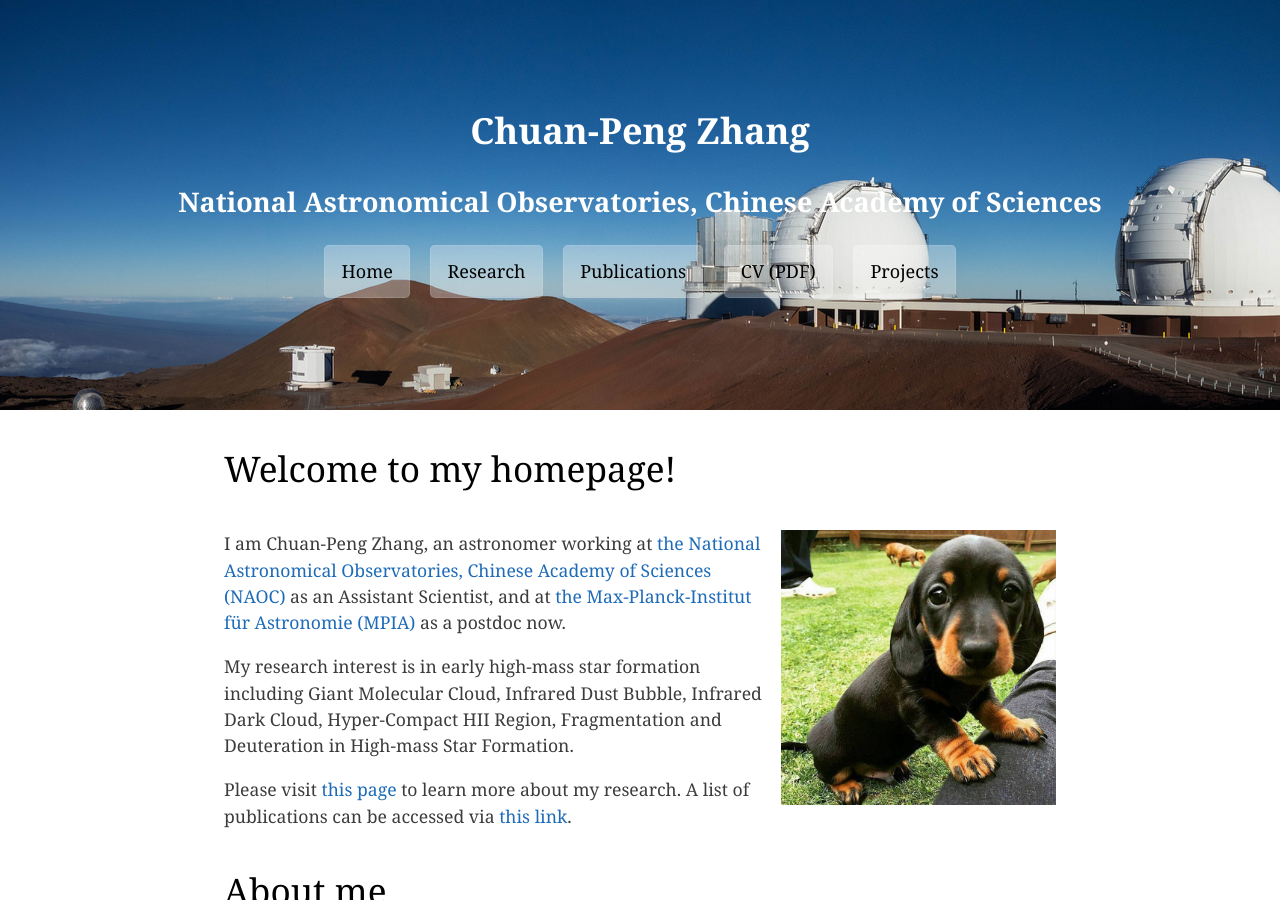
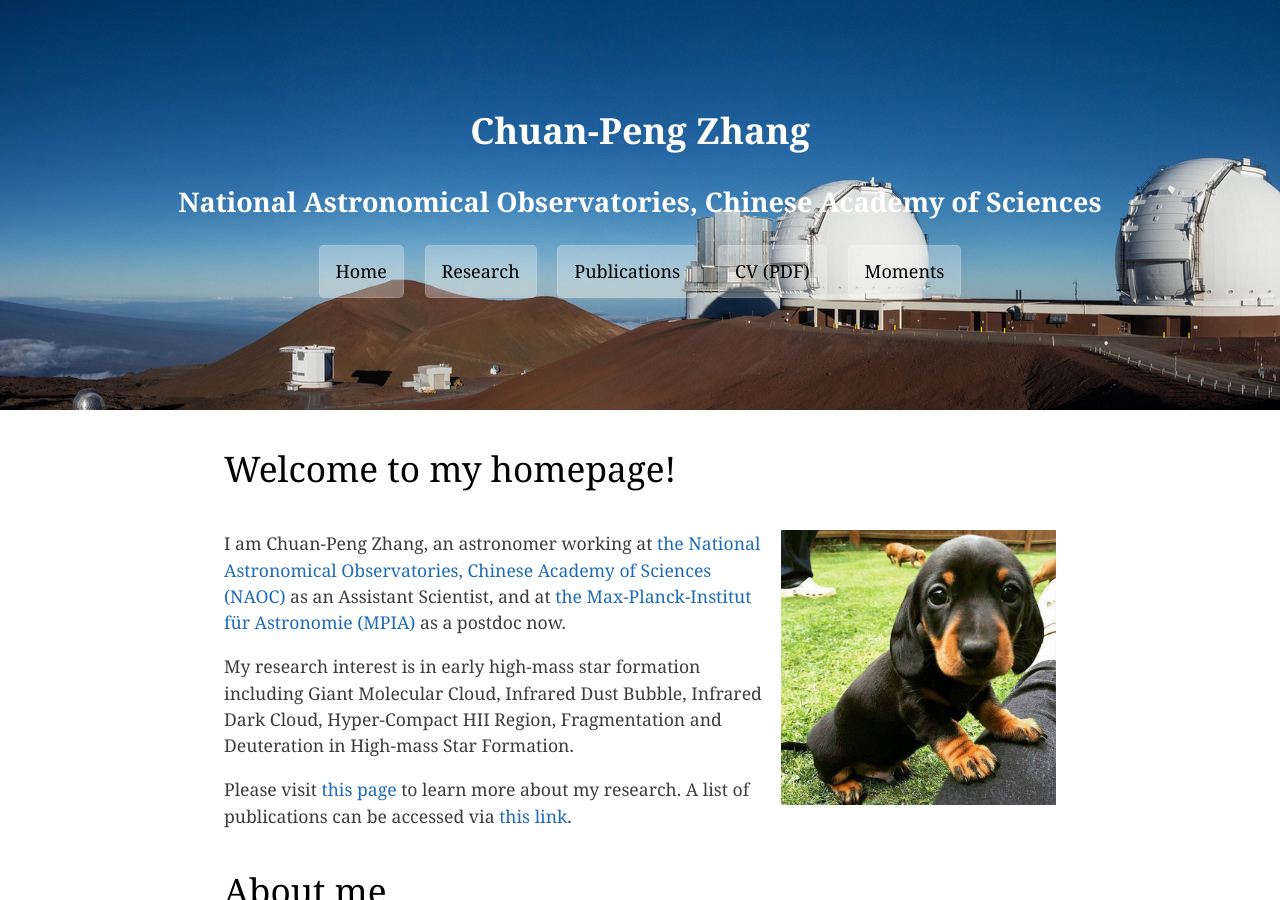
Before and after one commit to zcp521/zcp521.github.io, a Jekyll site: the page built from index.html, in a window 1280 px wide and 900 px high. Built offline with Jekyll 4.4.1, drawn with Linux system fonts in a browser that asks for light colours; the list of posts is cut into pages by our own code.

Commit message:
Update page-header.html

```diff
--- a/_includes/page-header.html
+++ b/_includes/page-header.html
@@ -5,5 +5,5 @@
   <a href={{ site.baseurl }}/research.html class="btn">Research</a>
   <a href={{ site.baseurl }}/pub.html class="btn">Publications</a>
   <a href={{ site.baseurl }}/cv/cv_cpzhang.pdf class="btn">CV (PDF)</a>
-  <a href={{ site.baseurl }}/projects.html class="btn">Projects</a>
+  <a href={{ site.baseurl }}/projects.html class="btn">Moments</a>
 </section>
```
